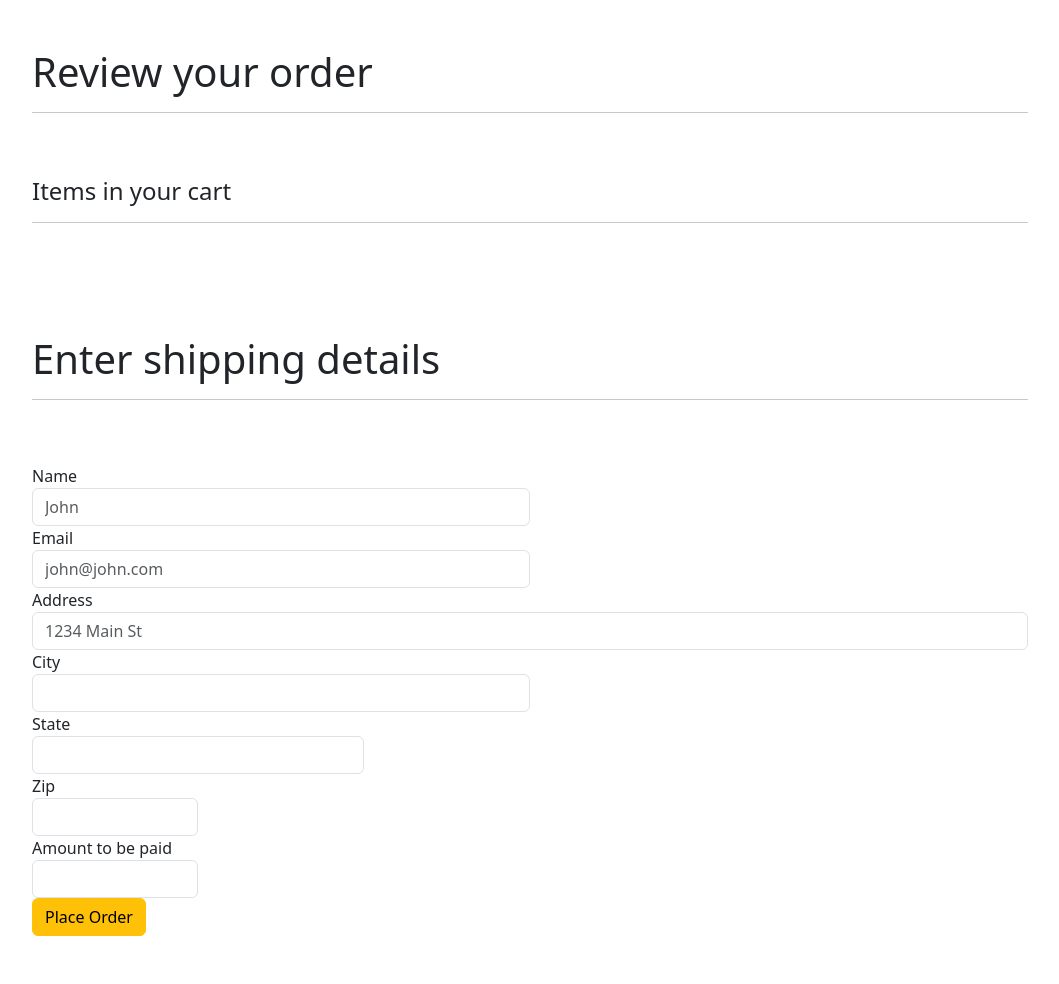
After one commit to ChinmayKumarSahoo77/eshop, a Django app: page /checkout/ in a window 1280 px wide. The commit adds this page. Shown: the whole page, without its empty margins (110-1169 px from the left). Run offline with Django 4.2, Linux system fonts and the light colour scheme.

Commit message:
Added add to cart and checkout functionality

```diff
--- a/eshop/urls.py
+++ b/eshop/urls.py
@@ -22,5 +22,6 @@ urlpatterns = [
     path('admin/', admin.site.urls),
     path('', views.show_items, name = 'show_items'),
     path('<int:id>/', views.detail_view, name = 'detail'),
+    path('checkout/', views.checkout, name = 'checkout'),
 
 ]
--- a/shop/admin.py
+++ b/shop/admin.py
@@ -1,5 +1,6 @@
 from django.contrib import admin
-from .models import Product
+from .models import Product, Order
 # Register your models here.
 
 admin.site.register(Product)
+admin.site.register(Order)
--- a/shop/templates/shop/base.html
+++ b/shop/templates/shop/base.html
@@ -4,7 +4,18 @@
     <meta charset="UTF-8">
     <meta name="viewport" content="width=device-width, initial-scale=1.0">
     <title>Document</title>
+    <!-- Order matters here
+    1. Bootsratp CSS CDN link
+    2. JQuery CDN link
+    3. Poper JS CDN link
+    4. CSS JavaScript CDN link
+    -->
+
     <link href="https://cdn.jsdelivr.net/npm/bootstrap@5.3.2/dist/css/bootstrap.min.css" rel="stylesheet" integrity="sha384-T3c6CoIi6uLrA9TneNEoa7RxnatzjcDSCmG1MXxSR1GAsXEV/Dwwykc2MPK8M2HN" crossorigin="anonymous">
+    <script src="https://code.jquery.com/jquery-3.7.1.js" integrity="sha256-eKhayi8LEQwp4NKxN+CfCh+3qOVUtJn3QNZ0TciWLP4=" crossorigin="anonymous"></script>
+
+    <script src="https://cdn.jsdelivr.net/npm/bootstrap@5.3.2/dist/js/bootstrap.min.js" integrity="sha384-BBtl+eGJRgqQAUMxJ7pMwbEyER4l1g+O15P+16Ep7Q9Q+zqX6gSbd85u4mG4QzX+" crossorigin="anonymous"></script>
+    <script src="https://cdn.jsdelivr.net/npm/bootstrap@5.3.2/dist/js/bootstrap.bundle.min.js" integrity="sha384-C6RzsynM9kWDrMNeT87bh95OGNyZPhcTNXj1NW7RuBCsyN/o0jlpcV8Qyq46cDfL" crossorigin="anonymous"></script>
 </head>
 <body>
     {% if messages %}
@@ -17,5 +28,8 @@
 
     {% block body %}
     {% endblock %}
+
 </body>
+{% block scipt %}
+{% endblock %}
 </html>
--- /dev/null
+++ b/shop/templates/shop/checkout.html
@@ -0,0 +1,118 @@
+{% extends 'shop/base.html' %}
+<!DOCTYPE html>
+<html lang="en">
+<head>
+    <meta charset="UTF-8">
+    <meta name="viewport" content="width=device-width, initial-scale=1.0">
+    <title>Document</title>
+</head>
+<body>
+    {% block body %}
+    <div class="container">
+        <div class="row m-5">
+          <div class="col-md-12">
+            <h1>Review your order</h1>
+            <hr>
+          </div>
+        </div>
+        <div class="row m-5">
+          <div class="col-md-12">
+            <h4>Items in your cart</h4>
+            <hr>
+          </div>
+        </div>
+          <div class="row m-5">
+            <div class="col-md-12">
+
+                        <ul class="list-group" id="item_list">
+
+                        </ul>
+                </div>
+            </div>
+
+            <div class="row m-5">
+          <div class="col-md-12">
+            <h1>Enter shipping details</h1>
+            <hr>
+          </div>
+        </div>
+            <div class="row m-5">
+              <div class="col-md-12">
+                  <form method="POST" >
+                    {% csrf_token %}
+                        <input type="hidden" id="items" name="items">
+                      <div class="form-row">
+                        <div class="form-group col-md-6">
+                          <label for="inputEmail4">Name</label>
+                          <input id="name" name="name" type="text" class="form-control" id="inputEmail4" placeholder="John">
+                        </div>
+                        <div class="form-group col-md-6">
+                          <label for="inputPassword4">Email</label>
+                          <input id="email" name="email" type="text" class="form-control" id="inputPassword4" placeholder="john@john.com">
+                        </div>
+                      </div>
+                      <div class="form-group">
+                        <label for="inputAddress">Address</label>
+                        <input id="address" name="address" type="text" class="form-control" id="inputAddress" placeholder="1234 Main St">
+                      </div>
+
+                      <div class="form-row">
+                        <div class="form-group col-md-6">
+                          <label for="inputCity">City</label>
+                          <input id="city" name="city" type="text" class="form-control" id="inputCity">
+                        </div>
+                        <div class="form-group col-md-4">
+                          <label for="inputState">State</label>
+                          <input id="state" name="state" type="text" class="form-control" id="inputCity">
+
+                        </div>
+                        <div class="form-group col-md-2">
+                          <label for="inputZip">Zip</label>
+                          <input id="zipcode" name="zipcode" type="text" class="form-control" id="inputZip">
+                        </div>
+                        <div class="form-group col-md-2">
+                          <label for="inputZip">Amount to be paid</label>
+                          <input readonly="" type="text" class="form-control" id="total" name="total">
+                        </div>
+                      </div>
+
+
+                      <button type="submit" class="btn btn-warning">Place Order</button>
+                    </form>
+
+              </div>
+
+            </div>
+        </div>
+    {% endblock %}
+</body>
+{% block script %}
+<script type="text/javascript">
+    if(localStorage.getItem('cart')==null){
+      var cart ={};
+    }
+    else{
+      cart = JSON.parse(localStorage.getItem('cart'));
+    }
+    let total = 0;
+    for(item in cart){
+      let name = cart[item][1];
+      let quantity = cart[item][0];
+      let price = cart[item][2];
+      total = total + cart[item][2];
+
+
+      itemString = `  <li class="list-group-item d-flex justify-content-between align-items-center">${quantity} of  ${name}     <span class="badge badge-warning badge-pill">${price}</span></li>`;
+
+      $('#item_list').append(itemString);
+
+
+    }
+    totalPrice = ` <li class ="list-group-item d-flex justify-content-between align-items-center"><b>Your total</b>
+      ${total}</li> `
+    $('#total').val(total);
+    $('#item_list').append(totalPrice);
+    $('#items').val(JSON.stringify(cart));
+    </script>
+    {% endblock %}
+</html>
--- a/shop/views.py
+++ b/shop/views.py
@@ -1,26 +1,54 @@
 from django.shortcuts import render, redirect
 from django.core.paginator import Paginator
-from .models import Product
+from .models import Product, Order
 from django.contrib import messages
+
 
 # Create your views here.
 def show_items(request):
-    items = Product.objects.all().order_by('title')
+    items = Product.objects.all().order_by("title")
 
     # Search functionality
-    search_val = request.GET.get('search')
-    if search_val != "" or search_val is not None:
-        items = items.filter(title__icontains = search_val)
+    search_val = request.GET.get("search")
+
+    if search_val != "" and search_val is not None:
+        items = items.filter(title__icontains=search_val)
 
     # Pagination functionality
     paginator = Paginator(items, 4)
-    page_num = request.GET.get('page')
+    page_num = request.GET.get("page")
     item_object = paginator.get_page(page_num)
-    return render(request, 'shop/index.html', {"items":item_object})
+    return render(request, "shop/index.html", {"items": item_object})
 
 
 def detail_view(request, id: int):
-    item_obj = Product.objects.get(id = id)
+    item_obj = Product.objects.get(id=id)
 
     messages.success(request, f"Item details with id {id} fetched successfully.")
-    return render(request, 'shop/detail.html', {'item_obj':item_obj})
+    return render(request, "shop/detail.html", {"item_obj": item_obj})
+
+
+def checkout(request):
+    if request.method == "POST":
+        items = request.POST.get("items", "")
+        name = request.POST.get("name", "")
+        email = request.POST.get("email", "")
+        address = request.POST.get("address", "")
+        city = request.POST.get("city", "")
+        state = request.POST.get("state", "")
+        zipcode = request.POST.get("zipcode", "")
+        total = request.POST.get("total", "")
+
+        order = Order(
+            items=items,
+            name=name,
+            email=email,
+            address=address,
+            city=city,
+            state=state,
+            zipcode=zipcode,
+            total=total,
+        )
+        order.save()
+
+    return render(request, "shop/checkout.html")
```
Also changed, not shown: shop/models.py (+14 -0 lines), shop/templates/shop/index.html (+100 -12 lines), db.sqlite3, shop/migrations/0002_order.py (added).
